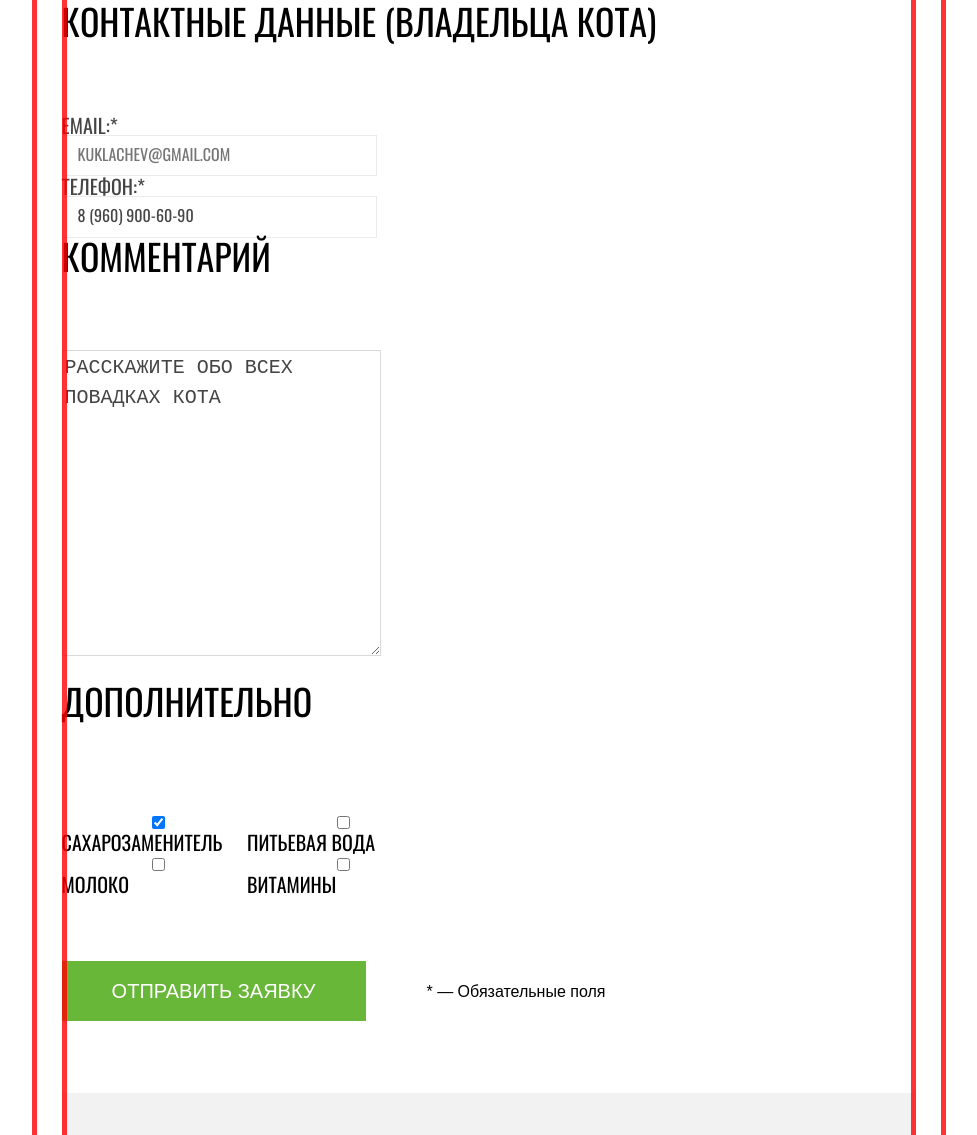
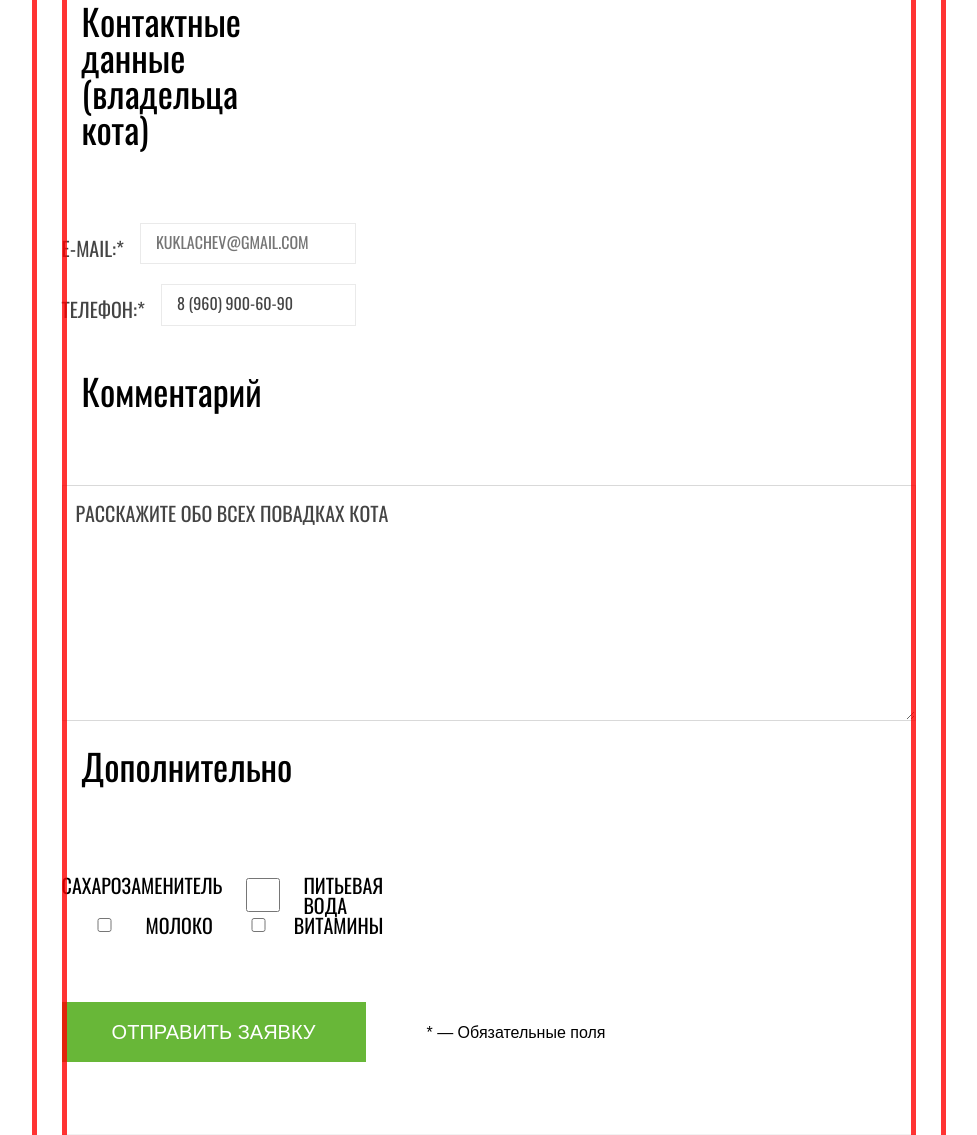
Before and after one commit to Serafima93/1247093-cat-energy-20, a website: page source/form.html in a window 1280 px wide. Shown: the part 678-1813 px from the top of the page, without its empty margins (151-1128 px from the left). Drawn offline with nearby package versions, Linux system fonts and the light colour scheme; files that its build step writes are made by us from their sources.

Commit message:
bem-form-2

```diff
--- a/source/form.html
+++ b/source/form.html
@@ -82,39 +82,40 @@
           </fieldset>
         </div>
         <fieldset class="form__contacts options">
-          <legend class="options__name">Контактные данные (владельца кота)</legend>
+          <legend class="options__name options__name--contact">Контактные данные (владельца кота)</legend>
           <div class="options__communication">
-            <div class="options__selections">
-              <label for="email">Email:*</label>
+            <div class="options__selections options__selections--data">
+              <label for="email" class="options__lable options__lable--data">E-mail:*</label>
               <input type="email" id="email" placeholder="kuklachev@gmail.com"> </div>
-            <div class="options__selections">
-              <label for="phone">Телефон:*</label>
+            <div class="options__selections options__selections--data">
+              <label for="phone" class="options__lable options__lable--data">Телефон:*</label>
               <input type="tel" id="phone" value="8 (960) 900-60-90"> </div>
           </div>
         </fieldset>
         <fieldset class="form__comment options">
-          <legend class="options__name">Комментарий</legend>
-          <textarea name="comment" id="comment-field" rows="10"
-            class="options__comment">Расскажите обо всех повАдках кота</textarea>
+          <legend class="options__name options__name--comment">Комментарий</legend>
+          <textarea name="comment" id="comment-field" rows="7" cols="20"
+            class="options__comment">Расскажите обо всех повадках кота</textarea>
         </fieldset>
+
         <fieldset class="form__additional options">
           <legend class="options__name options__name--additional">Дополнительно</legend>
           <div class="options__wrap">
-            <div class="options__selections">
-              <input type="checkbox" id="sugar" checked>
-              <label for="sugar">сахарозаменитель</label>
+            <div class="options__selections options__selections--components">
+              <input type="checkbox" id="sugar" checked class="visually-hidden ">
+              <label for="sugar" class="options__lable options__lable--components">сахарозаменитель</label>
             </div>
-            <div class="options__selections">
+            <div class="options__selections options__selections--components">
               <input type="checkbox" id="water">
-              <label for="water">питьевая вода</label>
+              <label for="water" class="options__lable options__lable--components">питьевая вода</label>
             </div>
-            <div class="options__selections">
+            <div class="options__selections options__selections--components">
               <input type="checkbox" id="milk">
-              <label for="milk">молоко</label>
+              <label for="milk" class="options__lable options__lable--components">молоко</label>
             </div>
-            <div class="options__selections">
+            <div class="options__selections options__selections--components">
               <input type="checkbox" id="vitamin">
-              <label for="vitamin">витамины</label>
+              <label for="vitamin" class="options__lable options__lable--components">витамины</label>
             </div>
           </div>
         </fieldset>
--- a/source/less/options.less
+++ b/source/less/options.less
@@ -12,12 +12,19 @@
   color: @basic-black;
   padding: 0;
   margin-bottom: 32px;
+  text-transform: none;
+  padding-left: 20px;
+  padding-right: 20px;
 
   @media (min-width: @tablet-width) {
     font-size: 36px;
     line-height: 1;
     margin-bottom: 76px;
   }
+}
+
+.options__name--contact {
+  max-width: 187px;
 }
 
 .options__name--additional {
@@ -27,6 +34,10 @@
   @media (min-width: @tablet-width) {
     padding-bottom: 57px;
   }
+}
+
+.options__name--comment {
+  padding-top: 27px;
 }
 
 .options__selections--data {
@@ -77,6 +88,11 @@
   font-size: 16px;
   line-height: 1.1;
   color: @dark-grey;
+  padding: 12px 13px;
+  border: 1px solid @grey;
+  width: 100%;
+  margin: 0;
+  font-family: "Oswald", "Arial", sans-serif;
 
   @media (min-width: @tablet-width) {
     font-size: 20px;
@@ -136,3 +152,11 @@
   width: 30px;
   height: 30px;
 }
+
+.options__selections--components {
+  display: flex;
+}
+
+.options__lable--components {
+  width: 100%;
+}
```
